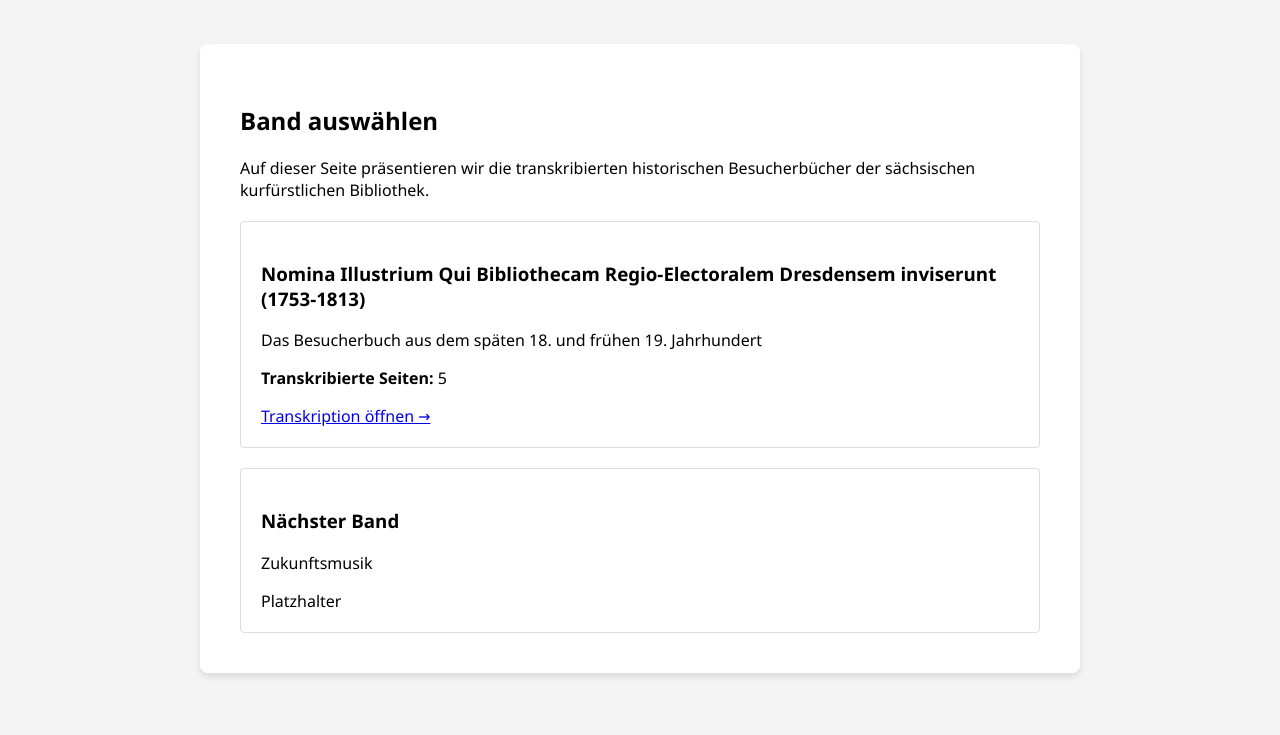
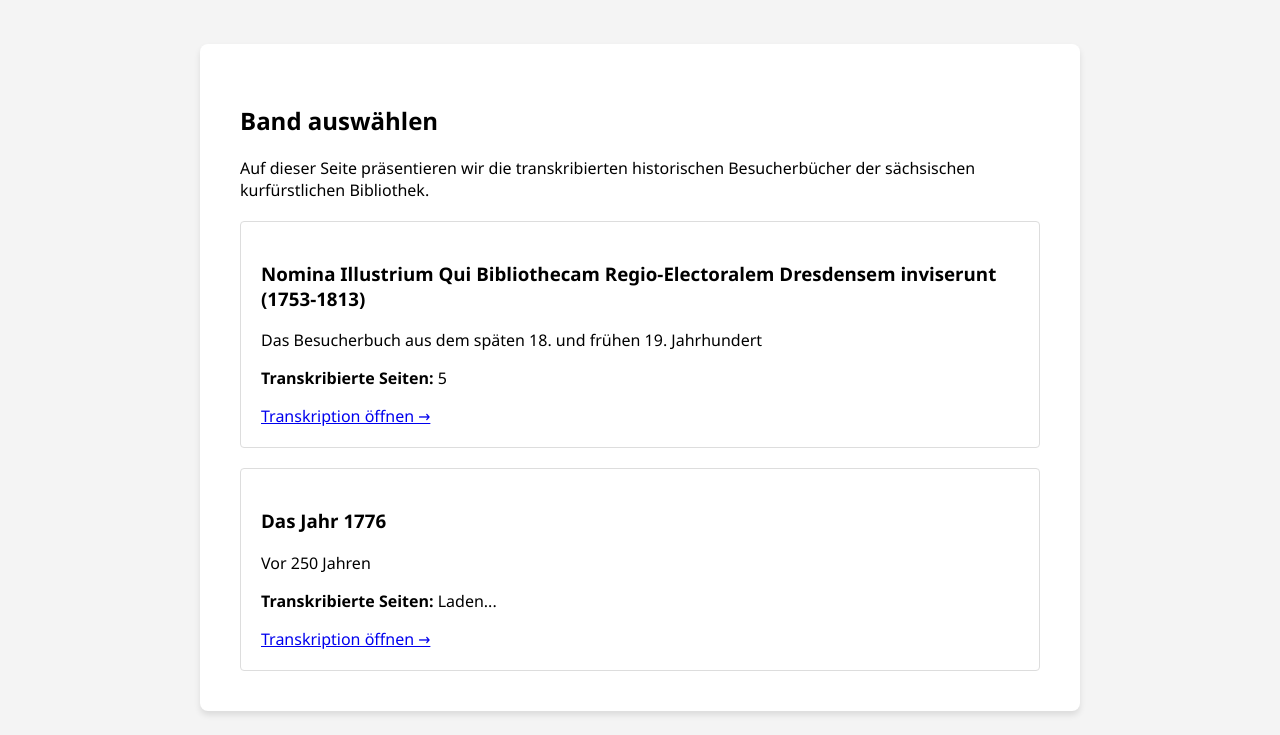
Before and after one commit to Sheringford/slub_besucherbuecher, a plain HTML site: page index.html in a window 1280 px wide. Shown: the part 65-800 px from the top of the page. Drawn offline with Linux system fonts and the light colour scheme.

Commit message:
Update index.html

```diff
--- a/index.html
+++ b/index.html
@@ -26,9 +26,11 @@
         </div>
 
         <div class="project-card">
-            <h3>Nächster Band</h3>
-            <p>Zukunftsmusik</p>
-            <span>Platzhalter</span>
+            <h3>Das Jahr 1776</h3>
+            <p>Vor 250 Jahren</p>
+            <p><strong>Transkribierte Seiten:</strong> <span id="page-count">Laden...</span></p>
+
+            <a href="viewer.html">Transkription öffnen &rarr;</a>
         </div>
     </div>
 
```
